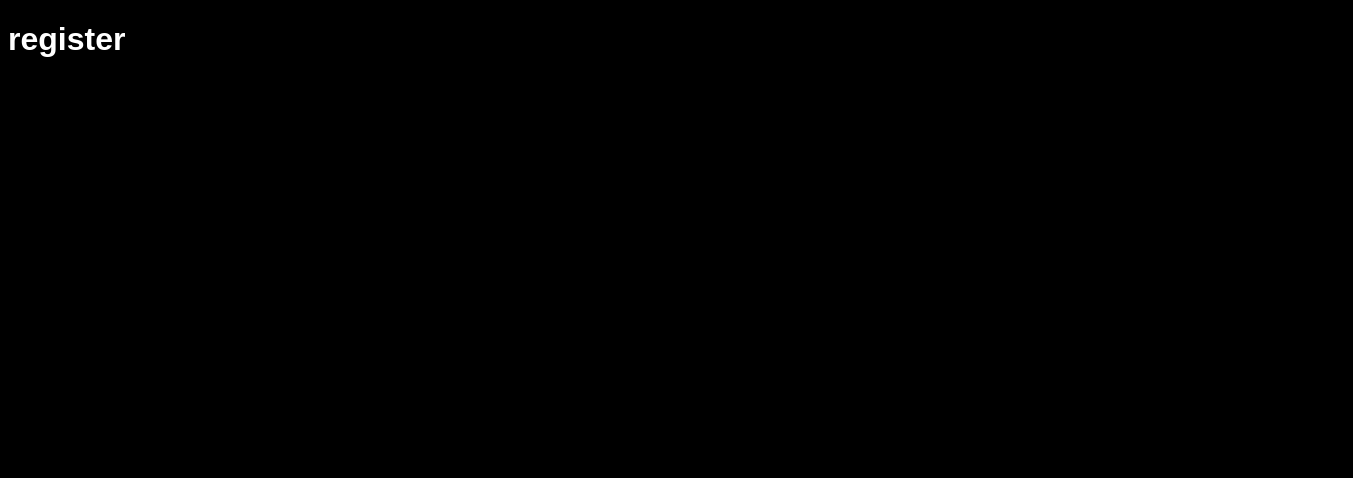
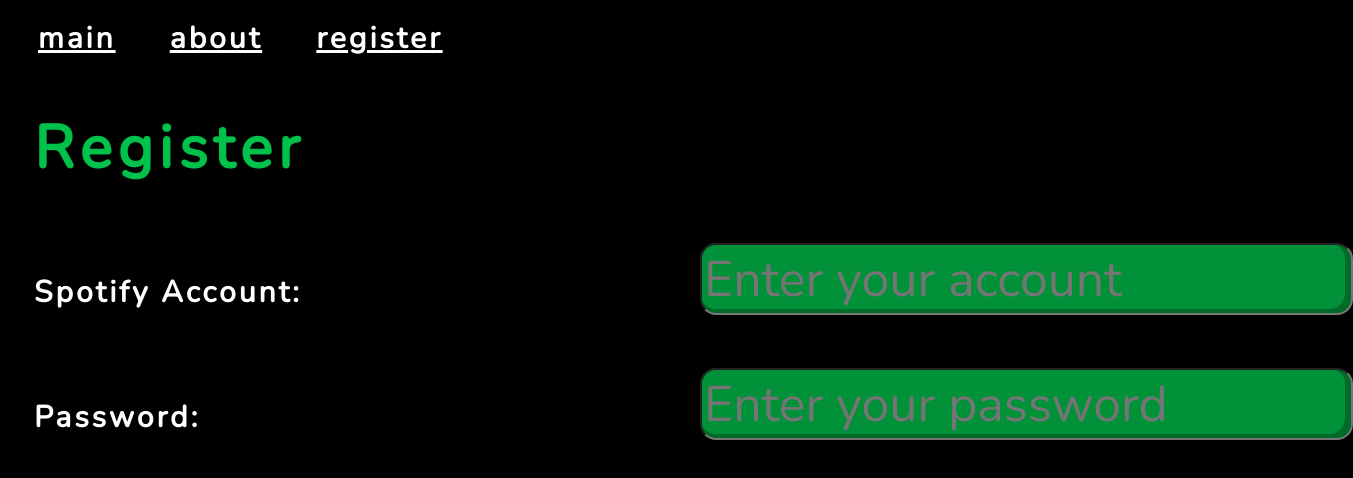
Before and after one commit to viktorvavd/-LogicLegends-NLL-co-Spotify, a plain HTML site: page design/register.html in a window 1280 px wide. Shown: the whole page, 1353 px wide, since content can reach past the window. Drawn offline with nearby package versions, Linux system fonts and the light colour scheme.

Commit message:
register page

```diff
--- a/design/mystyle.css
+++ b/design/mystyle.css
@@ -59,3 +59,63 @@
 
     color: #00C24A;
 }
+
+registerText{
+    position: absolute;
+    width: 346px;
+    height: 73px;
+    left: calc(50% - 346px/2 - 433px);
+    top: 111px;
+
+    font-style: normal;
+    font-weight: 800;
+    font-size: 60px;
+    line-height: 82px;
+    display: flex;
+    align-items: center;
+    letter-spacing: 0.1em;
+    text-transform: capitalize;
+
+    color: #00C24A;
+}
+
+spotifyPlace{
+    position: absolute;
+    width: 346px;
+    height: 73px;
+    left: calc(50% - 346px/2 - 433px);
+    top: 256px;
+
+    font-style: normal;
+    font-weight: 800;
+    font-size: 30px;
+    line-height: 41px;
+    /* identical to box height */
+
+    display: flex;
+    align-items: center;
+    letter-spacing: 0.1em;
+    text-transform: capitalize;
+
+    color: #FFFFFF;
+}
+
+passwordText{
+    position: absolute;
+    width: 346px;
+    height: 73px;
+    left: calc(50% - 346px/2 - 433px);
+    top: 381px;
+
+    font-style: normal;
+    font-weight: 800;
+    font-size: 30px;
+    line-height: 41px;
+    display: flex;
+    align-items: center;
+    letter-spacing: 0.1em;
+    text-transform: capitalize;
+
+    color: #FFFFFF;
+
+}
--- a/design/register.html
+++ b/design/register.html
@@ -1,19 +1,111 @@
 <!DOCTYPE html>
 <html lang="en">
 <head>
+    <link rel="stylesheet" href="mystyle.css">
+    <link rel="stylesheet" href="https://fonts.googleapis.com/css?family=Nunito">
     <meta charset="UTF-8">
-    <title>Title</title>
+    <title>SpotifyProject</title>
     <style>
         body{
             font-family: "Nunito", sans-serif;
             background: black;
         }
-        h1{
+        header {
+            background-color: black;
+            color: #fff;
+            padding: 10px;
+        }
+
+        /* Menu styles */
+        ul.menu {
+            list-style-type: none;
+            margin: 0;
+            padding: 0;
+        }
+
+        ul.menu li {
+            display: inline-block;
+            margin-right: 10px;
+        }
+
+        ul.menu li a {
+            /*color: #fff;*/
+            /*text-decoration: none;*/
+            padding: 20px;
+            font-family: 'Nunito', sans-serif;
+            font-style: normal;
+            font-weight: 700;
+            font-size: 30px;
+            line-height: 41px;
+            letter-spacing: 0.1em;
+
             color: #FFFFFF;
         }
+        .rectangle1{
+            position: absolute;
+            width: 645px;
+            height: 66px;
+            left: 700px;
+            top: 243px;
+
+            background: rgba(2, 167, 65, 0.65);
+            border-radius: 16px;
+        }
+        .rectangle2{
+            position: absolute;
+            width: 645px;
+            height: 66px;
+            left: 700px;
+            top: 368px;
+
+            background: rgba(2, 167, 65, 0.65);
+            border-radius: 16px;
+        }
+        .account{
+            position: absolute;
+            width: 645px;
+            height: 66px;
+            left: 700px;
+            top: 243px;
+            background: rgba(2, 167, 65, 0.65);
+            border-radius: 16px;
+
+            font-family: "Nunito", sans-serif;
+            font-size: 50px;
+        }
+        .password{
+            position: absolute;
+            width: 645px;
+            height: 66px;
+            left: 700px;
+            top: 368px;
+            background: rgba(2, 167, 65, 0.65);
+            border-radius: 16px;
+
+            font-family: "Nunito", sans-serif;
+            font-size: 50px;
+        }
+
     </style>
 </head>
 <body>
-<h1>register</h1>
+<header>
+    <nav>
+        <ul class="menu">
+            <li><a href="#" onclick="navigateTo('')">main</a></li>
+            <li><a href="#" >about</a></li>
+            <li><a href="#" onclick="navigateTo('register')">register</a></li>
+        </ul>
+    </nav>
+</header>
+<div>
+    <registerText>register</registerText>
+    <spotifyPlace>spotify account:</spotifyPlace>
+    <passwordText>Password: </passwordText>
+    <rect class = "rectangle1"></rect>
+    <rect class = "rectangle2"></rect>
+    <input type="text" placeholder="Enter your account" class="account">
+    <input type="text" placeholder="Enter your password" class="password">
+</div>
 </body>
 </html>
```
Also changed, not shown: design/index.html (added, +158 -0 lines), index.html (deleted, +0 -155 lines).
